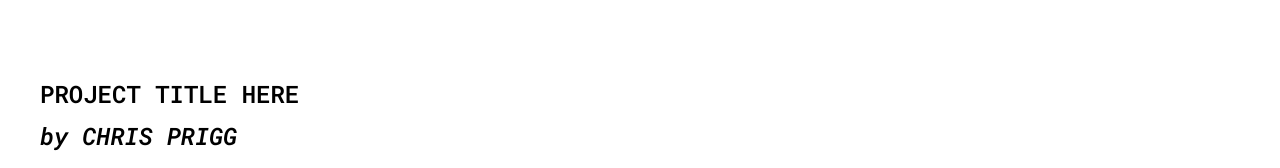
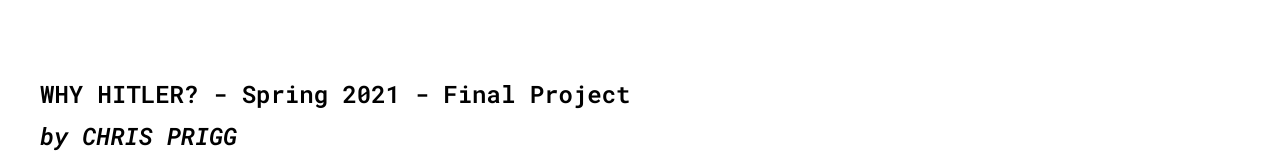
Before and after one commit to chrisprigg/chrisprigg.github.io, a website: page index.html in a window 1280 px wide. Shown: the top 168 px of the page. Drawn offline with Linux system fonts and the light colour scheme; grey boxes are pictures that could not be loaded.

Commit message:
Update index.html

```diff
--- a/index.html
+++ b/index.html
@@ -11,7 +11,7 @@
         <div class="everything">
             <div class="header">
                 <!-- Header-->
-                <h2 class="title">PROJECT TITLE HERE</h2>
+                <h2 class="title">WHY HITLER? - Spring 2021 - Final Project</h2>
                 <h2 class="name">by CHRIS PRIGG</h2>
             </div>
             <div class="split-container">
```
